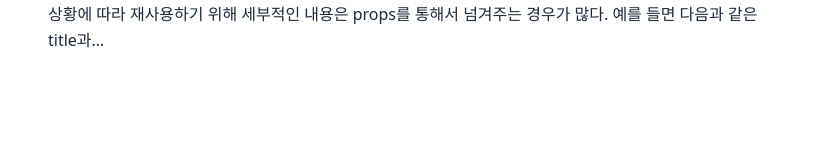
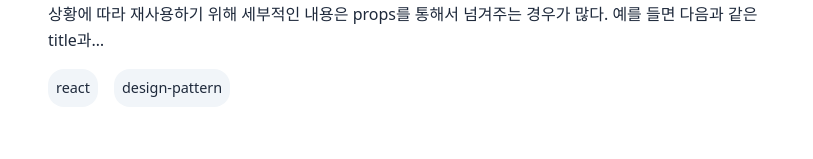
Before and after one commit to Seok-CH/seokch-blog, a Gatsby site: page / in a window 1280 px wide. Shown: the part 215-374 px from the top of the page, without its empty margins (224-1037 px from the left). Built offline with nearby package versions, Linux system fonts and the light colour scheme; Gatsby itself is replaced by a stand-in of ours.

Commit message:
[#2] feat: tag기능 추가
각 블로그 포스트의 tag 기능을 추가하였습니다

```diff
--- a/content/blog/compound-component-pattern/index.md
+++ b/content/blog/compound-component-pattern/index.md
@@ -1,6 +1,7 @@
 ---
 title: Compound Component Pattern에 대해 알아보기
 date: '2022-10-01T22:12:03.284Z'
+tags: ['react', 'design-pattern']
 ---
 
 ---
--- a/src/pages/index.tsx
+++ b/src/pages/index.tsx
@@ -43,6 +43,13 @@ const BlogIndexPage: React.FC<PageProps<Queries.BlogIndexPageQuery>> = ({
                       itemProp='description'
                     />
                   </section>
+                  <div className='post-tag'>
+                    {post.frontmatter?.tags?.map((tag) => (
+                      <span className='post-tag-item' key={tag}>
+                        {tag}
+                      </span>
+                    ))}
+                  </div>
                 </div>
               </article>
             </li>
@@ -79,6 +86,7 @@ export const pageQuery = graphql`
           date(formatString: "YYYY[년] MM[월] DD[일]")
           title
           description
+          tags
         }
       }
     }
--- a/src/styles/style.css
+++ b/src/styles/style.css
@@ -70,7 +70,7 @@
 }
 
 .post-list-item p {
-  margin-bottom: var(--spacing-0);
+  margin-bottom: var(--spacing-4);
 }
 
 .post-list-item h2 {
@@ -109,6 +109,23 @@
   margin-bottom: var(--spacing-8);
 }
 
+.post-tag {
+  display: flex;
+  gap: var(--spacing-4);
+}
+
+.post-tag-item {
+  padding: var(--spacing-2);
+  background-color: var(--color-slate-100);
+  border-radius: 16px;
+  cursor: pointer;
+  font-size: 0.9rem;
+}
+
+.post-tag-item:hover {
+  background-color: var(--color-slate-200);
+}
+
 /* Media queries */
 
 @media (max-width: 42rem) {
```
Also changed, not shown: src/templates/blog-post.tsx (+8 -0 lines).
